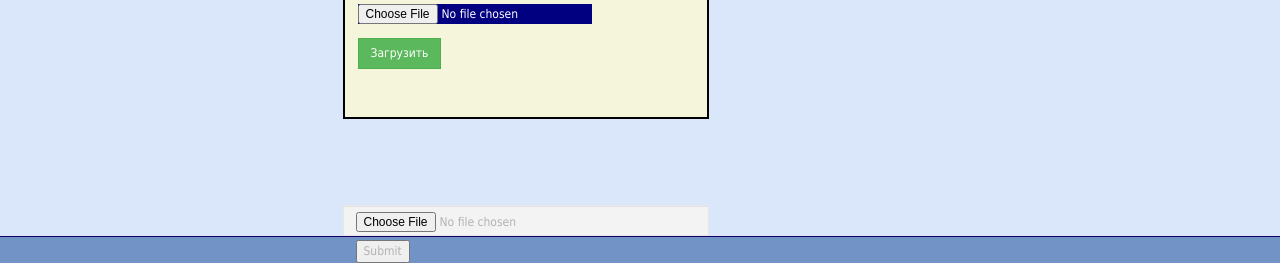
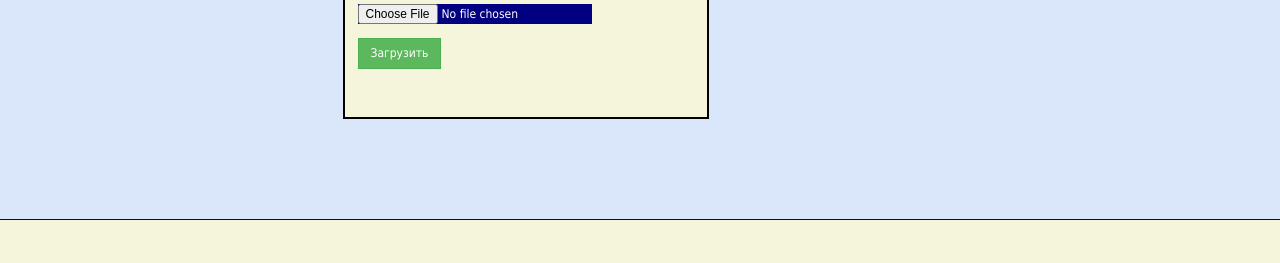
Before and after one commit to kusachiy/mysite, a Django app: template vk/templates/vk/home_profile.html in a window 1280 px wide. Shown: the part 647-910 px from the top of the page. After the commit the page ends 867 px from the top, so only its background shows below. Run offline with Django 3.2, Linux system fonts and the light colour scheme; the template is opened without the code that fills it, so the values that code supplies are empty.

Commit message:
Fix commit8

```diff
--- a/vk/templates/vk/home_profile.html
+++ b/vk/templates/vk/home_profile.html
@@ -18,18 +18,4 @@
             </div>
         </form>
     </div>
-    <br>
-    <br>
-    <br>
-    <br>
-    <br>
-    <div>
-        <form enctype="multipart/form-data" class = "form-control" method="post" action="/upload_photo/">
-            {% csrf_token %}
-                 <p>
-                    <input id="id_image" type="file" class="" name="image">
-                </p>
-                <input type="submit" value="Submit" />
-        </form>
-    </div>
 {%endblock %}
--- a/vk/views.py
+++ b/vk/views.py
@@ -136,7 +136,7 @@ def upload_photo(request):
             person.avatar = form.cleaned_data["avatar"]
             person.save()
         else:
-            return render_to_response('vk/notification.html', {'hdr': 'Беда', 'message': ''})
+            return render_to_response('vk/notification.html', {'hdr': request.POST, 'message': request.FILES})
     return redirect(request.META['HTTP_REFERER'])
 
 
```
